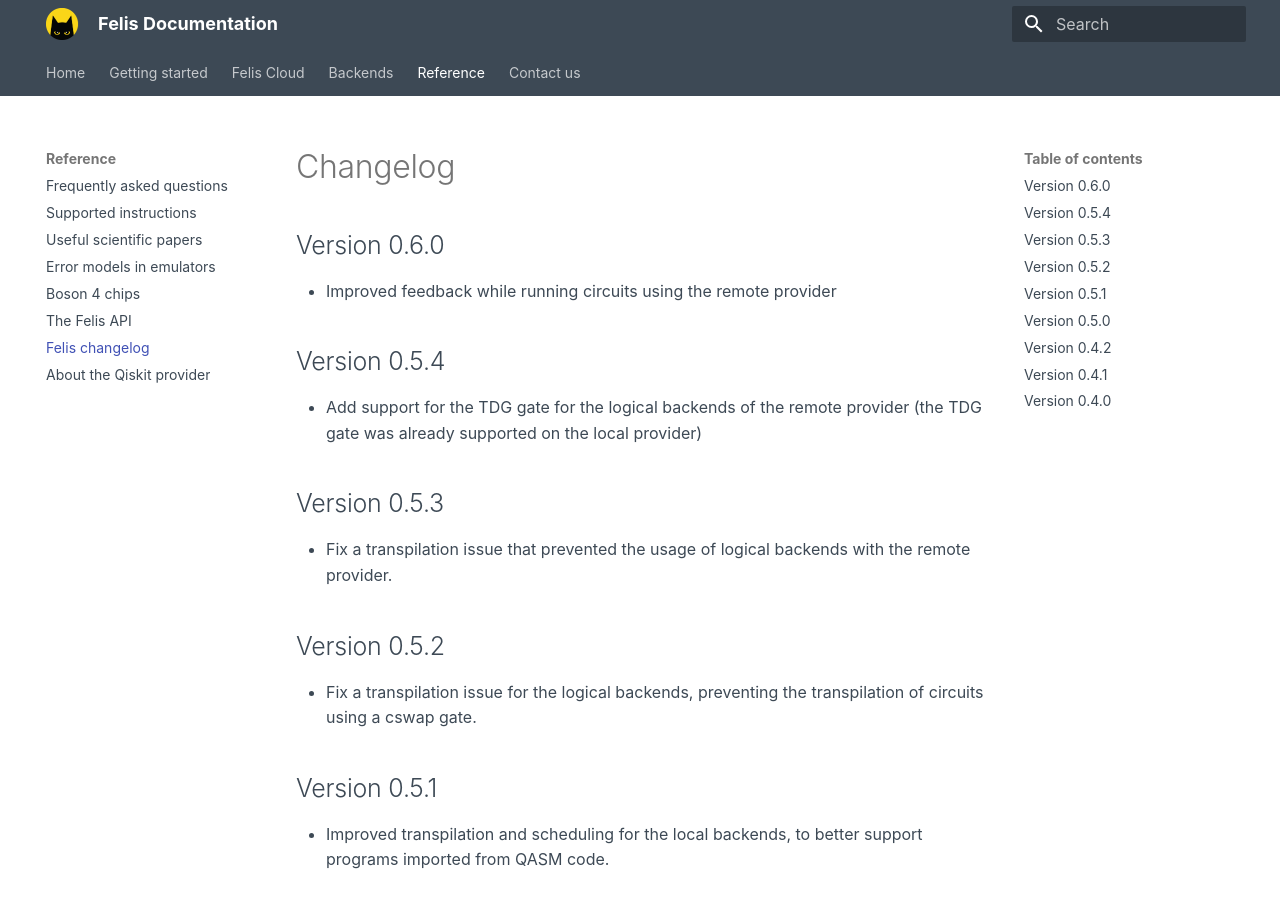
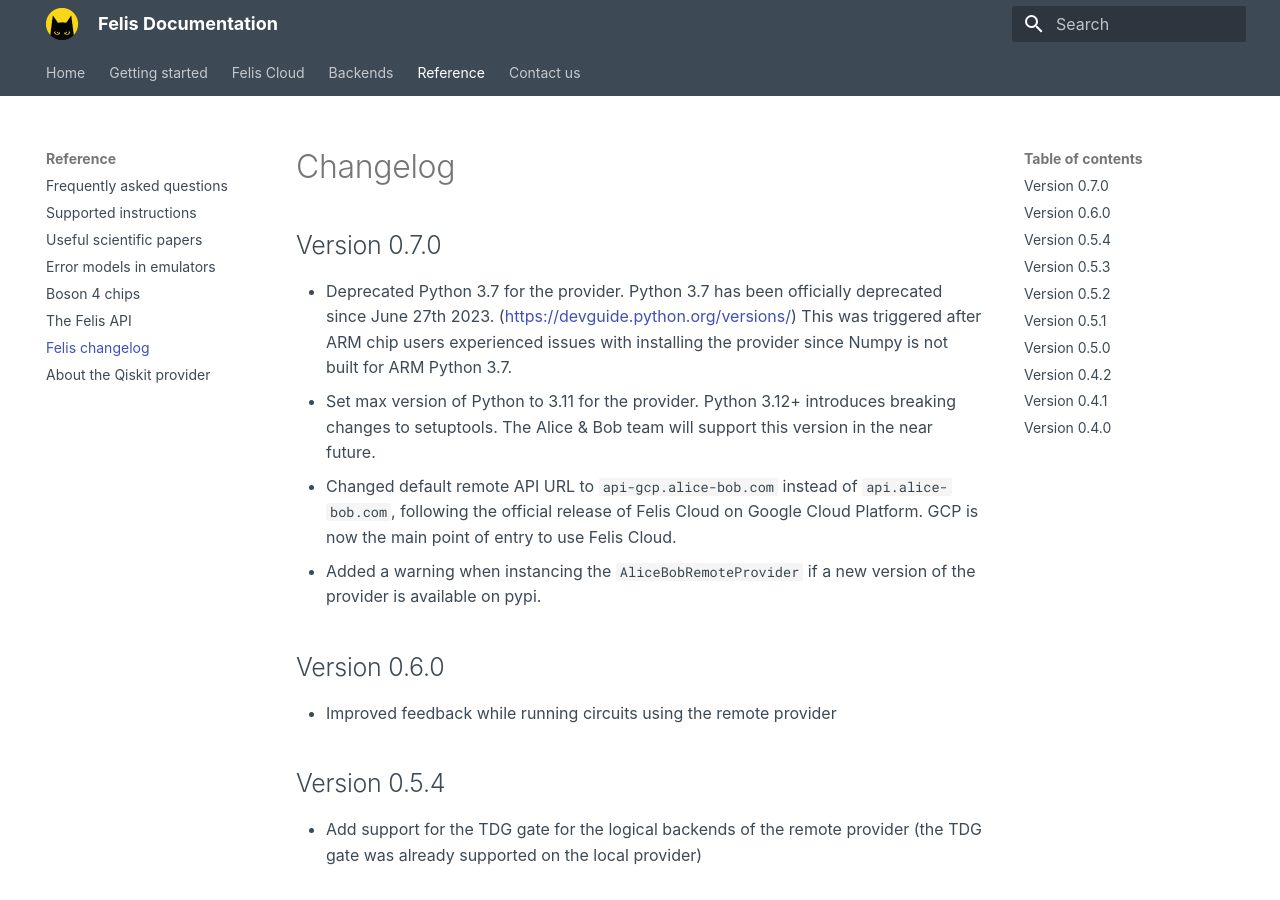
Before and after one commit to Alice-Bob-SW/felis, an MkDocs documentation site: the page built from docs/reference/changelog.md, in a window 1280 px wide and 900 px high. Built offline with MkDocs 1.6.1 and Material for MkDocs 9.7.7, drawn with Linux system fonts in a browser that asks for light colours.

Commit message:
feat(doc): Version 0.7.0 changelog

```diff
--- a/docs/reference/changelog.md
+++ b/docs/reference/changelog.md
@@ -1,4 +1,11 @@
 # Changelog
+
+## Version 0.7.0
+
+- Deprecated Python 3.7 for the provider. Python 3.7 has been officially deprecated since June 27th 2023. ([https://devguide.python.org/versions/](https://devguide.python.org/versions)) This was triggered after ARM chip users experienced issues with installing the provider since Numpy is not built for ARM Python 3.7.
+- Set max version of Python to 3.11 for the provider. Python 3.12+ introduces breaking changes to setuptools. The Alice & Bob team will support this version in the near future.
+- Changed default remote API URL to `api-gcp.alice-bob.com` instead of `api.alice-bob.com`, following the official release of Felis Cloud on Google Cloud Platform. GCP is now the main point of entry to use Felis Cloud.
+- Added a warning when instancing the `AliceBobRemoteProvider` if a new version of the provider is available on pypi.
 
 ## Version 0.6.0
 
```
Also changed, not shown: docs/getting_started/install_the_qiskit_provider.md (+1 -1 lines).
